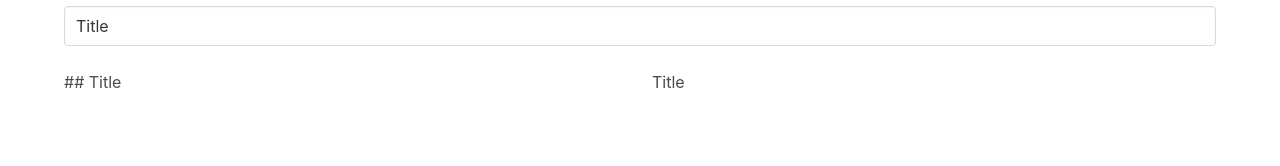
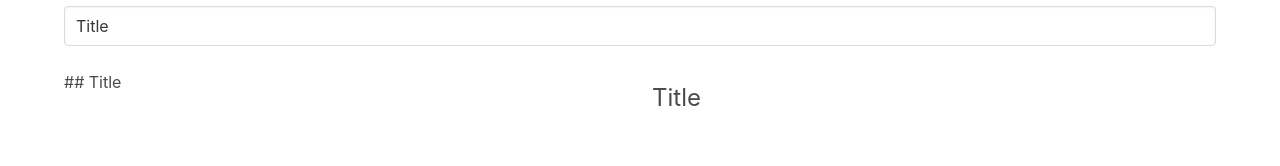
Before and after one commit to remiconnesson/vue-ts-spa-router-pinia-full-test, a Vue app: page /posts/new in a window 1280 px wide. Shown: the part 126-292 px from the top of the page. Built offline with nearby package versions, Linux system fonts and the light colour scheme.

Commit message:
Apply CSS to Markdown HTML Preview
Here we have to revert some styling applied by Bulma. We must be mindful
of that when styling other stuff...

```diff
--- a/src/components/PostWriter.vue
+++ b/src/components/PostWriter.vue
@@ -57,6 +57,31 @@ function handleInput() {
     <div class="column">
       <div contenteditable ref="contentEditable" @input="handleInput" />
     </div>
-    <div class="column"><div v-html="html" /></div>
+    <div class="column"><div id="preview" v-html="html" /></div>
   </div>
 </template>
+
+<style>
+ul {
+  list-style: revert !important;
+  list-style-position: inside !important;
+}
+
+h1,
+h2,
+h3,
+h4,
+h5,
+h6 {
+  font-size: revert !important;
+  margin: 10px 0 !important;
+}
+
+pre {
+  margin: 10px 0 !important;
+}
+
+p {
+  margin: 10px 0 !important;
+}
+</style>
```
